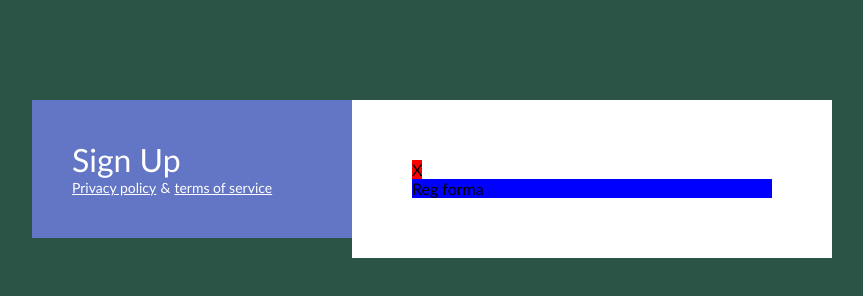
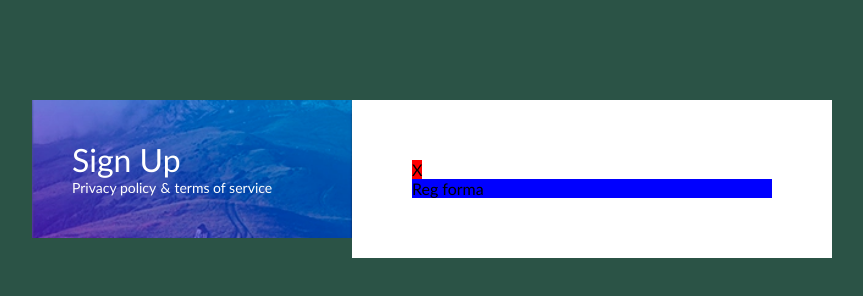
Before and after one commit to Niseme/4-sign-up, a website: page index.html in a window 1280 px wide. Shown: the whole page, without its empty margins (208-1071 px from the left). Drawn offline with Linux system fonts and the light colour scheme.

Commit message:
background

```diff
--- a/css/main.css
+++ b/css/main.css
@@ -19,14 +19,18 @@ body {
 }
 .left-clmn {
   display: inline-block;
+  color: #fff;
   width: 40%;
   float: left;
   padding: 40px;
   background-color: rgb(99, 117, 197);
+  background-image: url(../img/hill.png);
+  background-position: center;
+  background-size: cover;
 }
 .main-title {
   display: inline-block;
-  color: #fff;
+
   width: 100%;
   font-size: 32px;
   font-weight: normal;
@@ -36,11 +40,11 @@ body {
   width: 100%;
 }
 .bottom-links > .link {
+  font-size: 14px;
+  text-decoration: none;
   color: #fff;
-  font-size: 14px;
 }
 .bottom-links > .symbol {
-  color: #fff;
   font-size: 14px;
 }
 
```
Also changed, not shown: index.html (+4 -0 lines).
